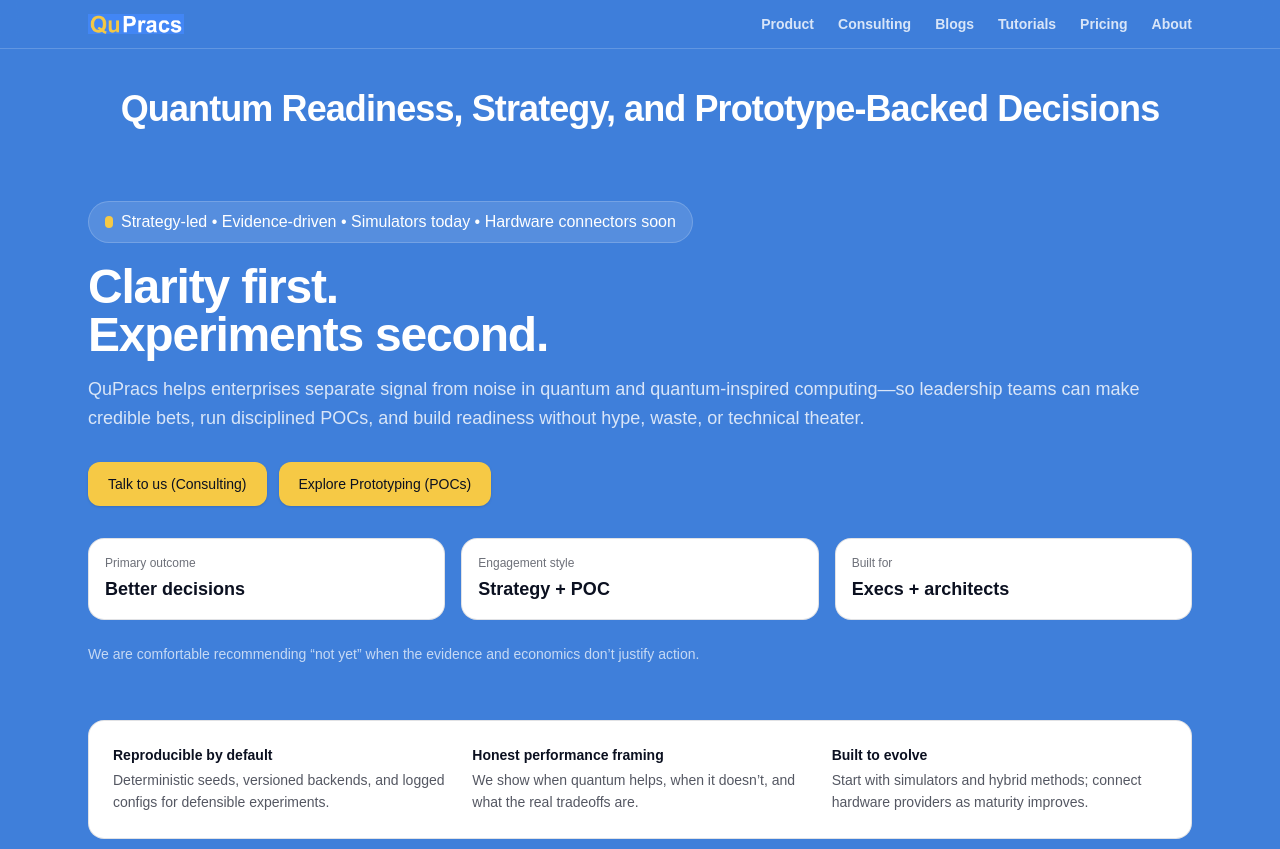
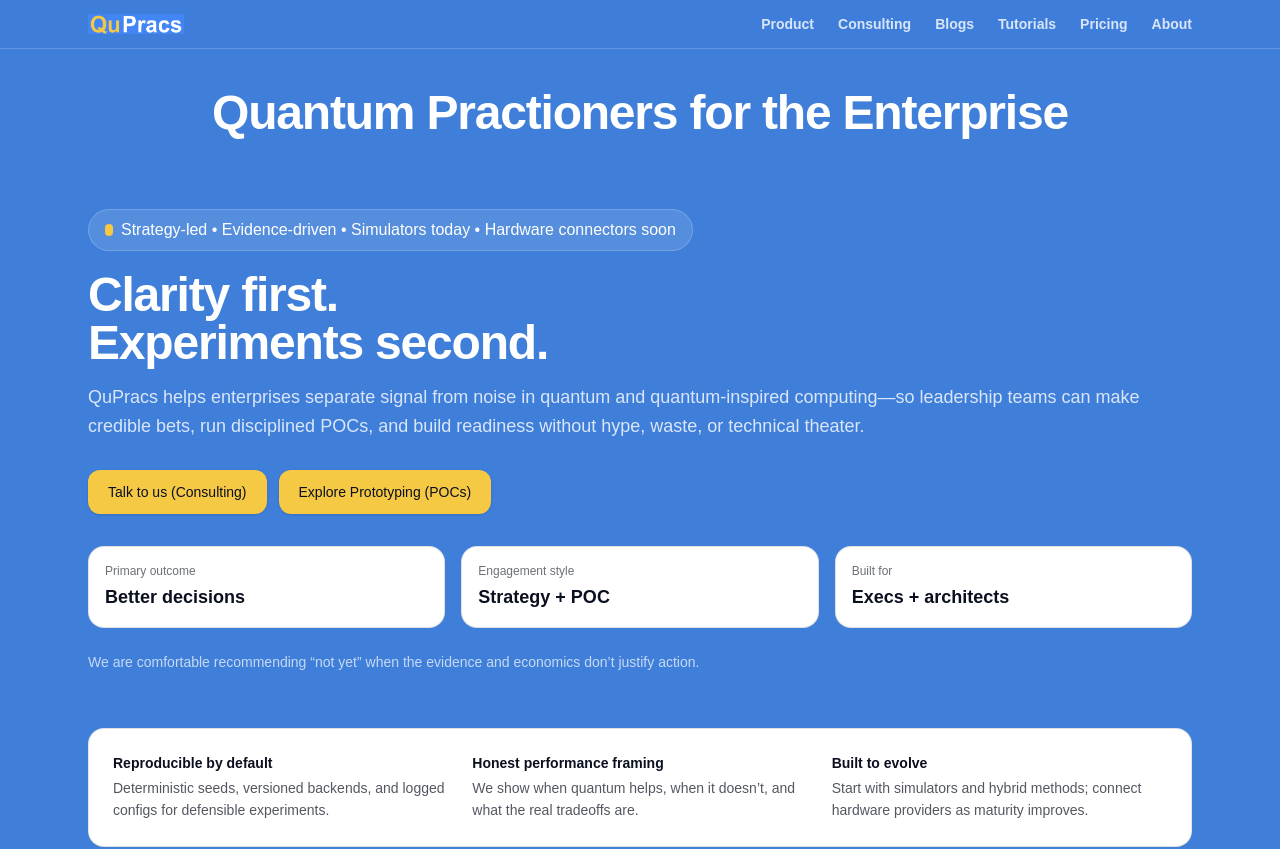
Before and after one commit to CloudKarya/q_prac, a Next.js app: page / in a window 1280 px wide. Shown: the top 849 px of the page. Built offline with nearby package versions, Linux system fonts and the light colour scheme; no server answers.

Commit message:
added stuff

```diff
--- a/src/app/page.tsx
+++ b/src/app/page.tsx
@@ -7,8 +7,8 @@ export default function HomePage() {
       <section className="mx-auto max-w-6xl px-6 pt-10 pb-16">
         {/* HERO */}
         <div className="grid gap-10 lg:grid-cols-2 lg:items-center">
-          <h1 className="lg:col-span-2 text-center text-4xl font-semibold tracking-tight sm:text-4xl">
-            Quantum Readiness, Strategy, and Prototype-Backed Decisions
+          <h1 className="lg:col-span-2 text-center text-4xl font-semibold tracking-tight sm:text-5xl">
+            Quantum Practioners for the Enterprise
           </h1>
 
           {/* Left: copy */}
```
